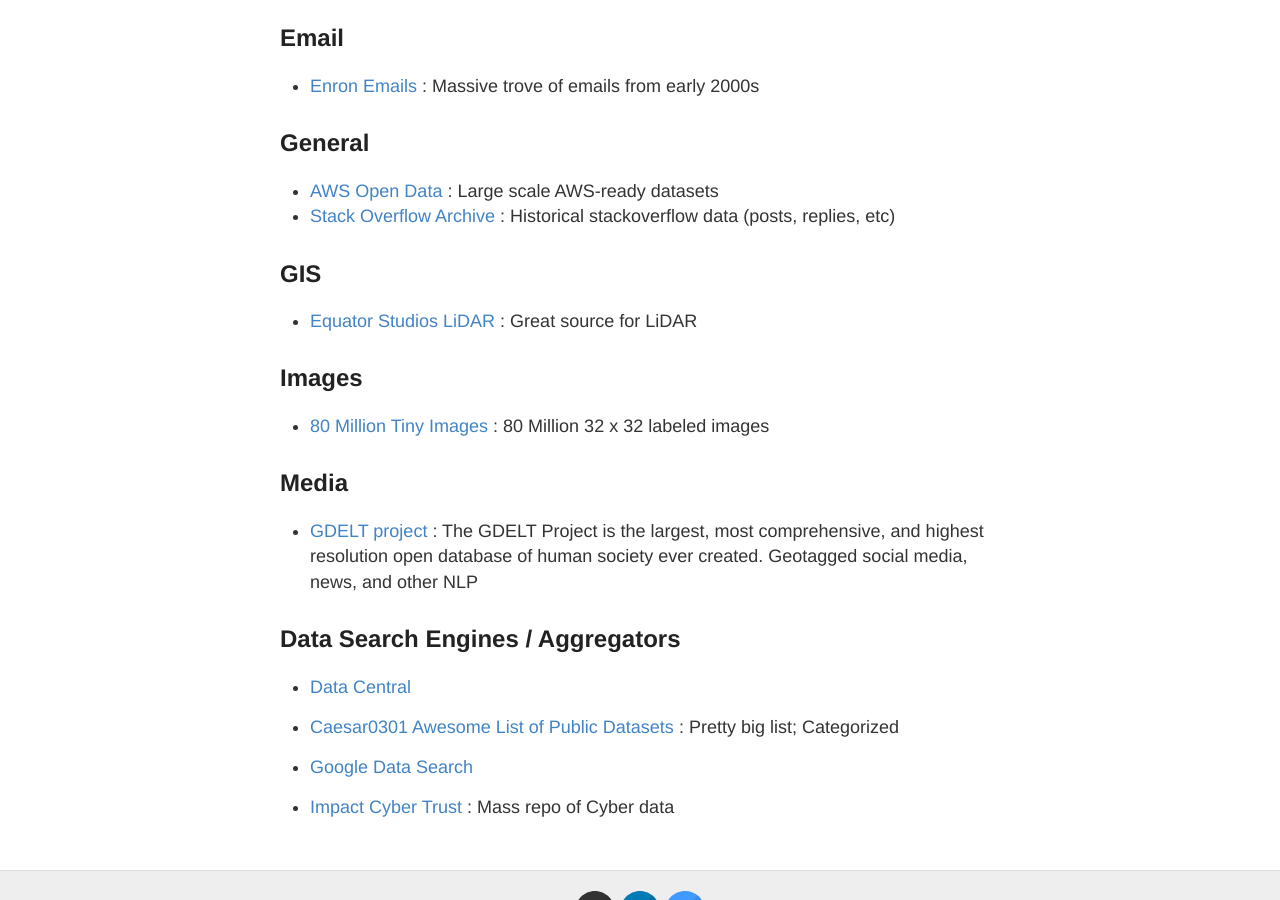
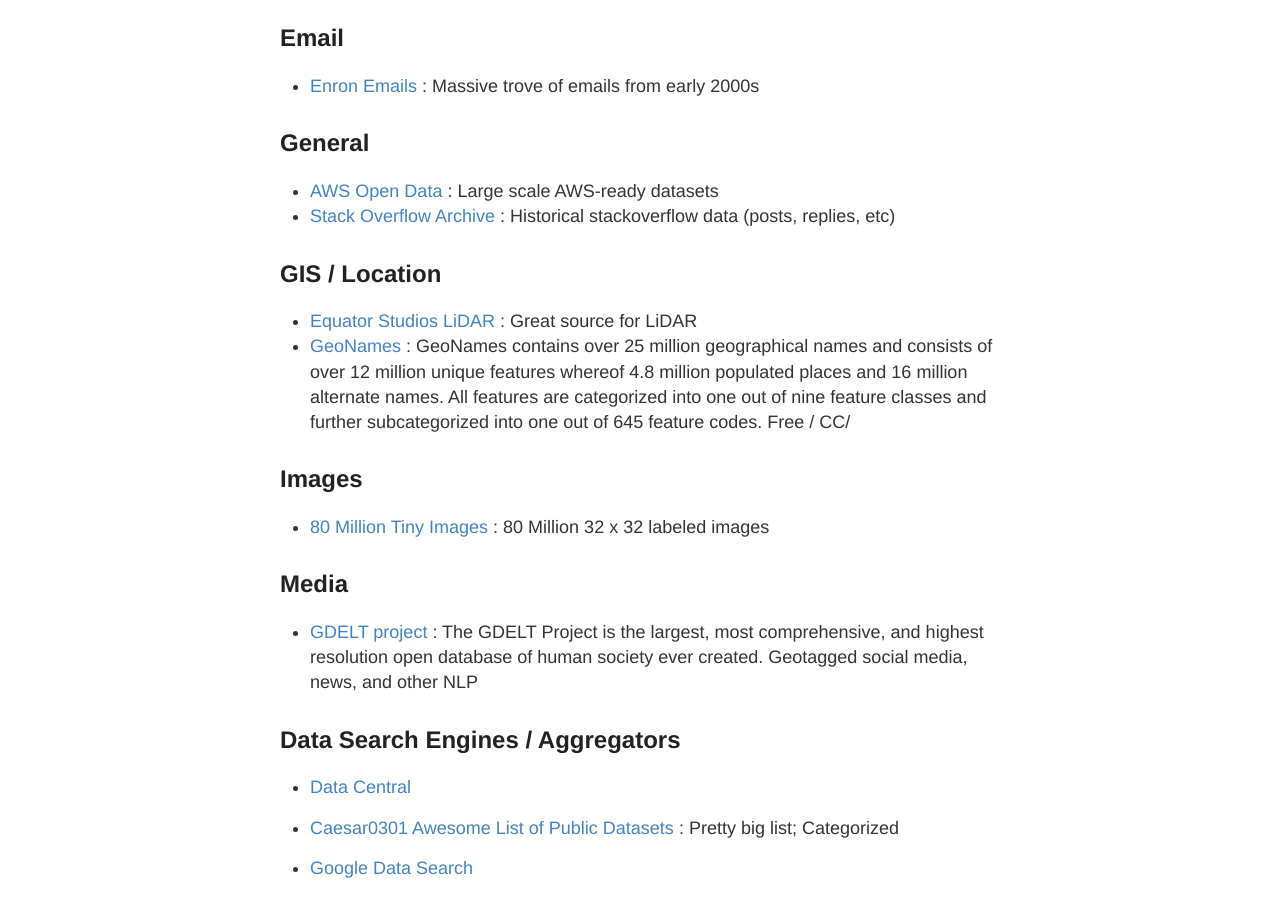
Before and after one commit to stevehenderson/stevehenderson.github.io, a Jekyll site: the page built from data.md, in a window 1280 px wide and 900 px high, scrolled down 2933 px. Built offline with Jekyll 4.4.1, drawn with Linux system fonts in a browser that asks for light colours.

Commit message:
Update data.md

```diff
--- a/data.md
+++ b/data.md
@@ -111,8 +111,9 @@
    * [AWS Open Data](https://registry.opendata.aws/) : Large scale AWS-ready datasets
    * [Stack Overflow Archive](https://archive.org/details/stackexchange) : Historical stackoverflow data (posts, replies, etc)
 
-## GIS
+## GIS / Location
    * [Equator Studios LiDAR](https://equatorstudios.com/) : Great source for LiDAR
+   * [GeoNames](https://www.geonames.org/) : GeoNames contains over 25 million geographical names and consists of over 12 million unique features whereof 4.8 million populated places and 16 million alternate names. All features are categorized into one out of nine feature classes and further subcategorized into one out of 645 feature codes.  Free / CC/
 
 ## Images
 
```
